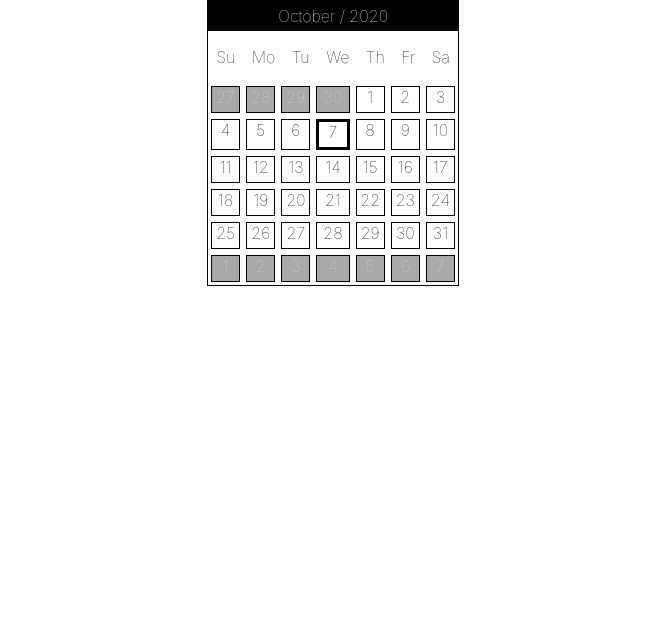
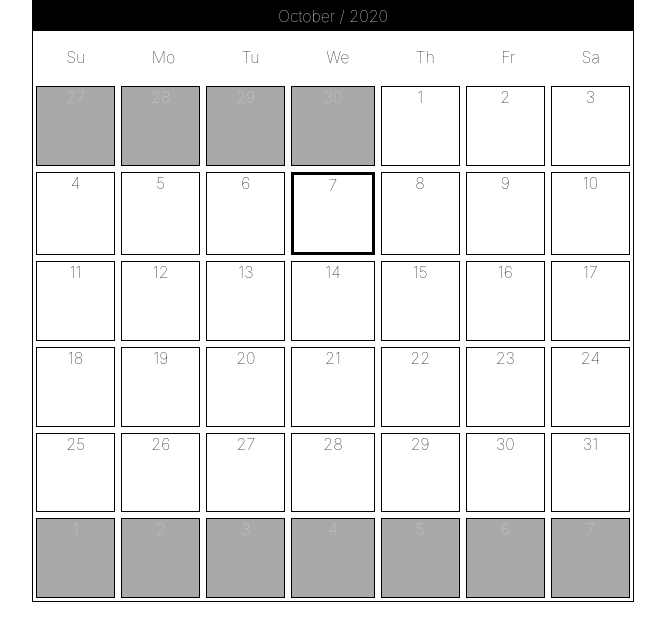
Before and after one commit to fooyongyan/webapp-infinitychain, a React (Create React App) app: page / in a window 1280 px wide. Shown: the top 640 px of the page, without its empty margins (307-972 px from the left). Built offline with nearby package versions, Linux system fonts and the light colour scheme.

Commit message:
Readjusted Structure, so that the Calendar Component can be used for Weekly, or Monthly Calendar Views

```diff
--- a/src/App/App.js
+++ b/src/App/App.js
@@ -1,15 +1,15 @@
 import React from 'react';
-import Calendar from '../components/Calendar/Calendar';
+import MonthlyCalendar from '../components/MonthlyCalendar/MonthlyCalendar';
 import './App.scss';
+function App() {
 
-function App() {
 
   const daysHeader = ['Su', 'Mo', 'Tu', 'We', 'Th', 'Fr', 'Sa'];
   return (
     <div className="App">
-      <Calendar
-          style = {{width: "10%"}}
+      <MonthlyCalendar
           days = {daysHeader}
+          style = {{width: "600px", height: "600px"}}
       />
     </div>
   );
--- /dev/null
+++ b/src/components/Calendar/Body/Body.js
@@ -0,0 +1,14 @@
+import React from 'react';
+import '../Calendar.scss'
+import Aux from '../../../hoc/Auxiliary/Auxiliary'
+
+export default function CalendarBody (props ) {
+    return <Aux>
+        <div className = "Calendar__labels">
+            {props.labels.map( e => <p key = {e}> {e} </p>)}
+        </div>
+        <div className = "Calendar__body">
+            {props.children}
+        </div>
+    </Aux>
+}
--- a/src/components/Calendar/Calendar.js
+++ b/src/components/Calendar/Calendar.js
@@ -1,61 +1,17 @@
 import React from 'react';
 import './Calendar.scss'
-import Day from '../Day/Day';
-import moment from 'moment';
 import Header from './Header/Header'
-/*********
- *
- *  @props
- *  year:
- *  month:
- *  days displays
- */
+import CalendarBody from './Body/Body'
+
 export default function Calendar (props) {
 
-    const current = moment();
-    const config = {
-        month: props.month ? props.month : current.month() + 1,
-        year: props.year ? props.year : current.year(),
-        days: props.days ? props.days : [ 'Sunday', 'Monday', 'Tuesday', 'Wednesday', 'Thursday', 'Friday', 'Saturday'],
-    };
-
-    const begin = (moment(`${config.year}-${config.month}`));
-
-    function onDaysClicked( date, isHighlighted) {
-        console.log(date, isHighlighted);
-    }
-
-    function renderDays () {
-        const daysInCalender = 42;
-        let days = [];
-        let currMoment = begin.day() === 0 ? begin.clone() : begin.clone().day(0);
-        for ( let i = 0; i < daysInCalender ; i++ )
-        {
-            days.push( <Day
-                            key = {i}
-                            isCurrentMonth={currMoment.month() + 1 === config.month }
-                            dateValue={currMoment.toDate()}
-                            day={currMoment.date()}
-                            month={currMoment.month()}
-                            dayOfMonth={i+1}
-                            isCurrentDay = { currMoment.format("YYYY-MM-DD") === moment().format("YYYY-MM-DD") }
-                            isHighlighted = {false}
-                            clicked = {onDaysClicked}
-                        />)
-            currMoment = currMoment.clone().add(1, 'days');
-        }
-        return days;
-    }
 
     return (
         <div className = "Calendar" style = {props.style}>
-            <Header> {begin.format("MMMM")} / {config.year} </Header>
-            <div className = "Calendar__labels">
-                {config.days.map( e => <p key = {e}> {e} </p>)}
-            </div>
-            <div className = "Calendar__body">
-                {renderDays()}
-            </div>
+            <Header> {props.title} </Header>
+            <CalendarBody labels = {props.labels}>
+                {props.children}
+            </CalendarBody>
         </div>
     );
 }
--- a/src/components/Calendar/Calendar.scss
+++ b/src/components/Calendar/Calendar.scss
@@ -12,6 +12,12 @@
     min-width: 250px;
 }
 
+.Calendar__Header {
+    padding: 5px;
+    background-color: $header-background;
+    color: $header-color;
+}
+
 .Calendar__labels {
     display: grid;
     grid-template-columns: repeat($columnCounts, auto);
@@ -22,5 +28,5 @@
 .Calendar__body{
     display: grid;
     grid-template-columns: repeat($columnCounts, auto);
-    grid-template-rows: repeat(6, auto);
+    height: 100%;
 }
--- a/src/components/Calendar/Header/Header.js
+++ b/src/components/Calendar/Header/Header.js
@@ -1,5 +1,5 @@
 import React from 'react'
-import './Header.scss'
+import '../Calendar.scss'
 export default function CalenderHeader (props) {
     return <div className = "Calendar__Header"> {props.children} </div>
 }
--- a/src/components/Calendar/Header/Header.scss
+++ /dev/null
@@ -1,7 +0,0 @@
-@import '../Variables.scss';
-
-.Calendar__Header {
-    padding: 5px;
-    background-color: $header-background;
-    color: $header-color;
-}
--- a/src/components/Day/Day.scss
+++ b/src/components/MonthlyCalendar/Day/Day.scss
@@ -5,7 +5,6 @@ $highlighted-color:  #FF8552;
     margin: 3px;
     min-width: 25px;
     min-height: 25px;
-
     color: lightgray;
     background-color: darkgray;
 
--- /dev/null
+++ b/src/components/MonthlyCalendar/MonthlyCalendar.js
@@ -0,0 +1,54 @@
+import React from 'react';
+import Day from './Day/Day';
+import moment from 'moment';
+import Calendar from '../Calendar/Calendar'
+
+/*********
+ *
+ *  @props
+ *  year:
+ *  month:
+ *  days displays
+ */
+export default function MonthlyCalendar (props) {
+
+    const current = moment();
+    const config = {
+        month: props.month ? props.month : current.month() + 1,
+        year: props.year ? props.year : current.year(),
+        days: props.days ? props.days : [ 'Sunday', 'Monday', 'Tuesday', 'Wednesday', 'Thursday', 'Friday', 'Saturday'],
+    };
+
+    const begin = (moment(`${config.year}-${config.month}`));
+
+    function onDaysClicked( date, isHighlighted) {
+        console.log(date, isHighlighted);
+    }
+
+    ///Create a Monthly Calendar
+    function renderDays () {
+        const daysInCalender = 42;
+        let days = [];
+        let currMoment = begin.day() === 0 ? begin.clone() : begin.clone().day(0);
+        for ( let i = 0; i < daysInCalender ; i++ )
+        {
+            days.push( <Day
+                            key = {i}
+                            isCurrentMonth={currMoment.month() + 1 === config.month }
+                            dateValue={currMoment.toDate()}
+                            day={currMoment.date()}
+                            month={currMoment.month()}
+                            dayOfMonth={i+1}
+                            isCurrentDay = { currMoment.format("YYYY-MM-DD") === moment().format("YYYY-MM-DD") }
+                            isHighlighted = {false}
+                            clicked = {onDaysClicked}
+                        />)
+            currMoment = currMoment.clone().add(1, 'days');
+        }
+        return days;
+    }
+
+    return (
+        <Calendar style = {props.style} title = {`${begin.format("MMMM")} / ${config.year}`} labels={config.days}> {renderDays()}</Calendar>
+    );
+}
--- /dev/null
+++ b/src/hoc/Auxiliary/Auxiliary.js
@@ -0,0 +1 @@
+export default (props) => props.children;
```
Also changed, not shown: src/components/MonthlyCalendar/Day/Day.js (renamed from src/components/Day/Day.js).
